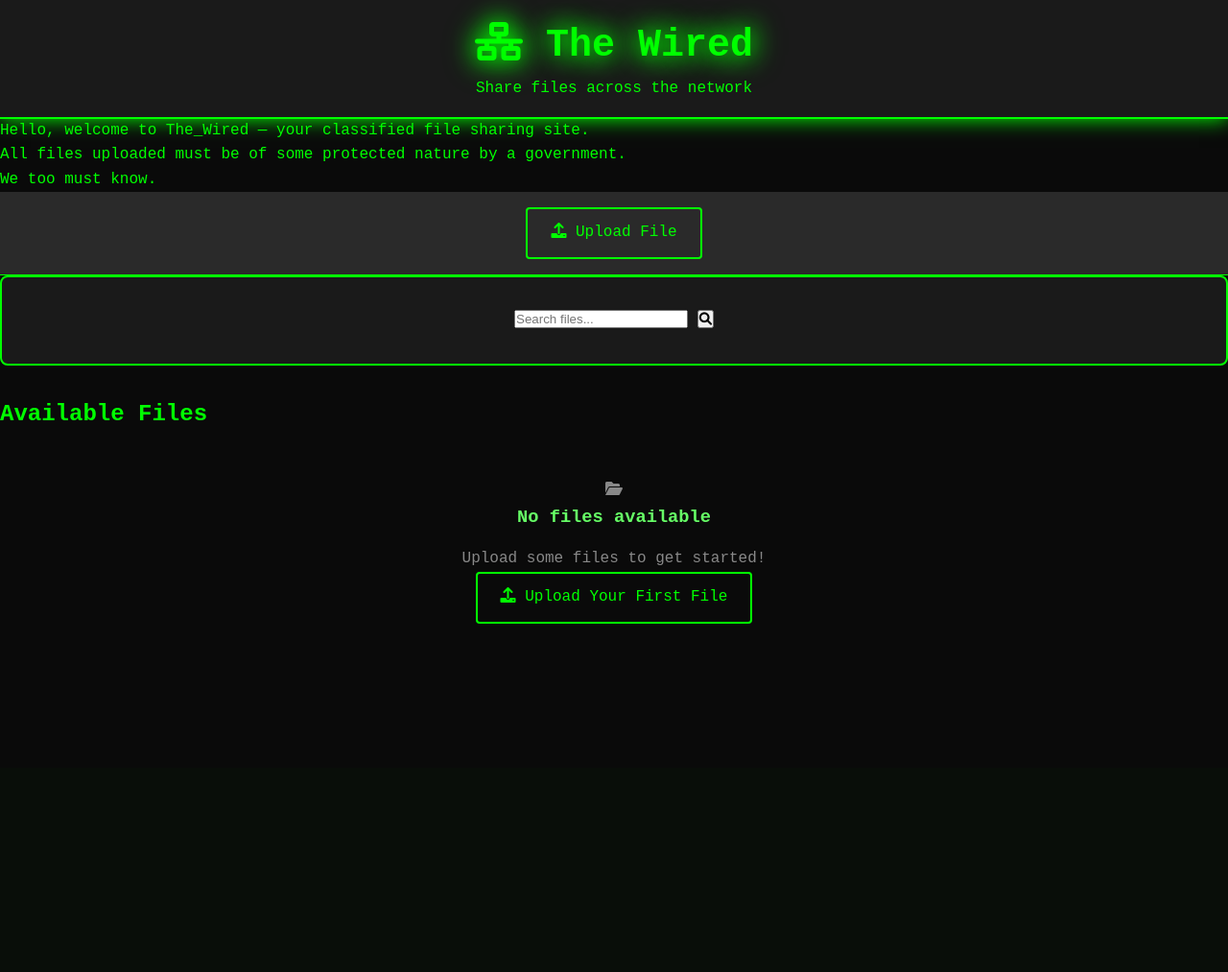
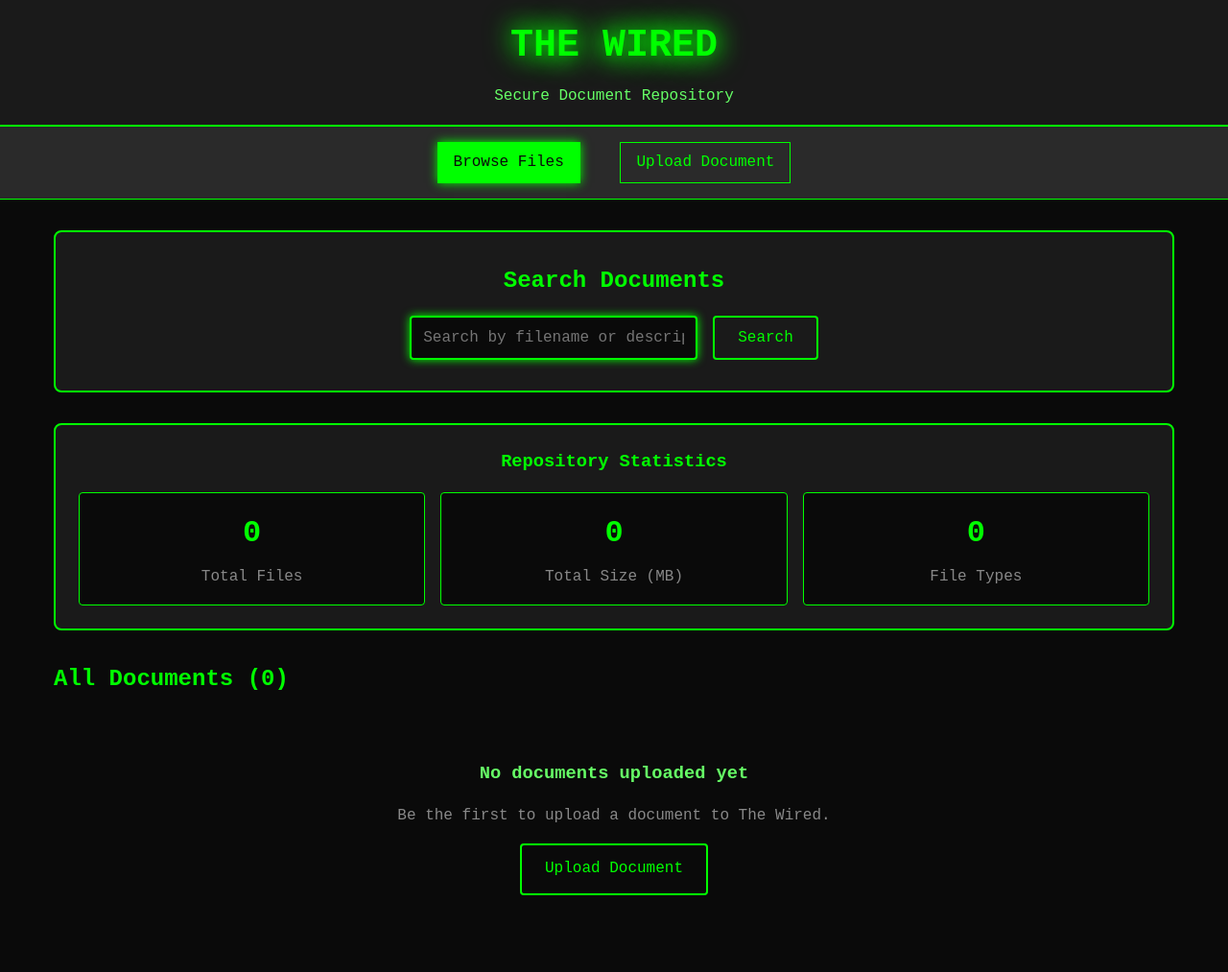
Before and after one commit to Mandrew0822/the_wired, a Flask app: page / in a window 1280 px wide. Shown: the whole page at 96% size. Before the commit the page ends 650 px from the top, so only its background shows below. Run offline with Flask 3, Linux system fonts and the light colour scheme.

Commit message:
Update index.html

```diff
--- a/templates/index.html
+++ b/templates/index.html
@@ -3,184 +3,156 @@
 <head>
     <meta charset="UTF-8">
     <meta name="viewport" content="width=device-width, initial-scale=1.0">
-    <title>The Wired - File Sharing</title>
+    <title>The Wired - Document Repository</title>
     <link rel="stylesheet" href="{{ url_for('static', filename='styles.css') }}">
-    <link href="https://cdnjs.cloudflare.com/ajax/libs/font-awesome/6.0.0/css/all.min.css" rel="stylesheet">
 </head>
 <body>
-    <div class="container">
-        <header class="header">
-            <h1 class="logo">
-                <i class="fas fa-network-wired"></i>
-                The Wired
-            </h1>
-            <p class="tagline">Share files across the network</p>
+    <header>
+        <h1>THE WIRED</h1>
+        <p style="color: #66ff66; margin-top: 0.5rem;">Secure Document Repository</p>
     </header>
 
-    <p>Hello, welcome to The_Wired — your classified file sharing site.</p>
-    <p>All files uploaded must be of some protected nature by a government.</p>
-    <p>We too must know.</p>
-
-        <nav class="nav">
-            <a href="{{ url_for('upload_page') }}" class="btn btn-primary">
-                <i class="fas fa-upload"></i>
-                Upload File
-            </a>
+    <nav>
+        <a href="{{ url_for('index') }}" class="active">Browse Files</a>
+        <a href="{{ url_for('upload') }}">Upload Document</a>
     </nav>
 
-        {% with messages = get_flashed_messages() %}
+    <main>
+        <!-- Flash Messages -->
+        {% with messages = get_flashed_messages(with_categories=true) %}
             {% if messages %}
-                <div class="messages">
-                    {% for message in messages %}
-                        <div class="alert">{{ message }}</div>
+                <div class="flash-messages">
+                    {% for category, message in messages %}
+                        <div class="flash {{ category }}">{{ message }}</div>
                     {% endfor %}
                 </div>
             {% endif %}
         {% endwith %}
 
-        <div class="search-section">
-            <div class="search-box">
-                <input type="text" id="searchInput" placeholder="Search files...">
-                <button id="searchBtn">
-                    <i class="fas fa-search"></i>
-                </button>
+        <!-- Search Section -->
+        <section class="search-section">
+            <h2>Search Documents</h2>
+            <form method="GET" class="search-form">
+                <input
+                    type="text"
+                    name="search"
+                    placeholder="Search by filename or description..."
+                    value="{{ search_query or '' }}"
+                    class="search-input"
+                >
+                <button type="submit" class="btn">Search</button>
+                {% if search_query %}
+                    <a href="{{ url_for('index') }}" class="btn">Clear</a>
+                {% endif %}
+            </form>
+            {% if search_query %}
+                <p style="margin-top: 1rem; color: #66ff66;">
+                    Showing results for: <strong>"{{ search_query }}"</strong>
+                </p>
+            {% endif %}
+        </section>
+
+        <!-- Statistics -->
+        <section class="stats-section" id="stats-section">
+            <h3>Repository Statistics</h3>
+            <div class="stats-grid" id="stats-grid">
+                <div class="loading"></div>
+            </div>
+        </section>
+
+        <!-- Files Section -->
+        <section>
+            <h2 style="margin-bottom: 1rem;">
+                {% if search_query %}
+                    Search Results ({{ files|length }})
+                {% else %}
+                    All Documents ({{ files|length }})
+                {% endif %}
+            </h2>
+
+            {% if files %}
+                <div class="file-grid">
+                    {% for file in files %}
+                        <div class="file-card">
+                            <div class="file-header">
+                                <div>
+                                    <div class="file-name">{{ file.original_name }}</div>
+                                    <div class="file-type">{{ file.original_name.split('.')[-1].upper() }}</div>
                                 </div>
                             </div>
 
-        <div class="files-section">
-            <h2>Available Files</h2>
-            <div id="filesList" class="files-grid">
-                {% if files %}
-                    {% for file in files %}
-                        <div class="file-card">
-                            <div class="file-icon">
-                                {% set ext = file.name.split('.')[-1].lower() %}
-                                {% if ext in ['jpg', 'jpeg', 'png', 'gif'] %}
-                                    <i class="fas fa-image"></i>
-                                {% elif ext in ['mp4', 'avi', 'mov'] %}
-                                    <i class="fas fa-video"></i>
-                                {% elif ext in ['mp3', 'wav'] %}
-                                    <i class="fas fa-music"></i>
-                                {% elif ext in ['pdf'] %}
-                                    <i class="fas fa-file-pdf"></i>
-                                {% elif ext in ['doc', 'docx'] %}
-                                    <i class="fas fa-file-word"></i>
-                                {% elif ext in ['zip', 'rar'] %}
-                                    <i class="fas fa-file-archive"></i>
-                                {% else %}
-                                    <i class="fas fa-file"></i>
+                            <div class="file-meta">
+                                <div><strong>Size:</strong> {{ file.file_size }} MB</div>
+                                <div><strong>Type:</strong> {{ file.file_type }}</div>
+                                <div><strong>Uploaded:</strong> {{ file.upload_date.split('T')[0] }}</div>
+                            </div>
+
+                            {% if file.description and file.description != 'No description' %}
+                                <div class="file-description">
+                                    "{{ file.description }}"
+                                </div>
                             {% endif %}
-                            </div>
-                            <div class="file-info">
-                                <h3 class="file-name">{{ file.name }}</h3>
-                                <p class="file-details">
-                                    Size: {{ file.size_mb }} MB<br>
-                                    Uploaded: {{ file.upload_date }}
-                                </p>
-                            </div>
+
                             <div class="file-actions">
-                                <a href="{{ url_for('download_file', filename=file.name) }}" class="btn btn-download">
-                                    <i class="fas fa-download"></i>
+                                <a href="{{ url_for('download', file_id=file.id) }}" class="btn btn-sm">
                                     Download
                                 </a>
+                                <form method="POST" action="{{ url_for('delete', file_id=file.id) }}"
+                                      style="display: inline-block;"
+                                      onsubmit="return confirm('Are you sure you want to delete this file?')">
+                                    <button type="submit" class="btn btn-sm btn-danger">Delete</button>
+                                </form>
                             </div>
                         </div>
                     {% endfor %}
+                </div>
             {% else %}
                 <div class="empty-state">
-                        <i class="fas fa-folder-open"></i>
-                        <h3>No files available</h3>
-                        <p>Upload some files to get started!</p>
-                        <a href="{{ url_for('upload_page') }}" class="btn btn-primary">
-                            <i class="fas fa-upload"></i>
-                            Upload Your First File
-                        </a>
+                    {% if search_query %}
+                        <h3>No files found</h3>
+                        <p>No documents match your search criteria.</p>
+                        <a href="{{ url_for('index') }}" class="btn" style="margin-top: 1rem;">Show All Files</a>
+                    {% else %}
+                        <h3>No documents uploaded yet</h3>
+                        <p>Be the first to upload a document to The Wired.</p>
+                        <a href="{{ url_for('upload') }}" class="btn" style="margin-top: 1rem;">Upload Document</a>
+                    {% endif %}
                 </div>
             {% endif %}
-            </div>
-        </div>
-    </div>
+        </section>
+    </main>
 
     <script>
-        const searchInput = document.getElementById('searchInput');
-        const searchBtn = document.getElementById('searchBtn');
-        const filesList = document.getElementById('filesList');
-
-        function performSearch() {
-            const query = searchInput.value.trim();
-
-            if (query === '') {
-                location.reload();
-                return;
-            }
-
-            fetch(`/search?q=${encodeURIComponent(query)}`)
+        // Load statistics
+        fetch('/api/stats')
             .then(response => response.json())
             .then(data => {
-                    displayFiles(data.files);
+                const statsGrid = document.getElementById('stats-grid');
+                statsGrid.innerHTML = `
+                    <div class="stat-item">
+                        <div class="stat-value">${data.total_files}</div>
+                        <div class="stat-label">Total Files</div>
+                    </div>
+                    <div class="stat-item">
+                        <div class="stat-value">${data.total_size_mb}</div>
+                        <div class="stat-label">Total Size (MB)</div>
+                    </div>
+                    <div class="stat-item">
+                        <div class="stat-value">${Object.keys(data.file_types).length}</div>
+                        <div class="stat-label">File Types</div>
+                    </div>
+                `;
             })
             .catch(error => {
-                    console.error('Search error:', error);
-                });
-        }
-
-        function displayFiles(files) {
-            if (files.length === 0) {
-                filesList.innerHTML = `
-                    <div class="empty-state">
-                        <i class="fas fa-search"></i>
-                        <h3>No files found</h3>
-                        <p>Try a different search term</p>
-                    </div>
-                `;
-                return;
-            }
-
-            filesList.innerHTML = files.map(file => {
-                const ext = file.name.split('.').pop().toLowerCase();
-                let icon = 'fas fa-file';
-
-                if (['jpg', 'jpeg', 'png', 'gif'].includes(ext)) icon = 'fas fa-image';
-                else if (['mp4', 'avi', 'mov'].includes(ext)) icon = 'fas fa-video';
-                else if (['mp3', 'wav'].includes(ext)) icon = 'fas fa-music';
-                else if (ext === 'pdf') icon = 'fas fa-file-pdf';
-                else if (['doc', 'docx'].includes(ext)) icon = 'fas fa-file-word';
-                else if (['zip', 'rar'].includes(ext)) icon = 'fas fa-file-archive';
-
-                return `
-                    <div class="file-card">
-                        <div class="file-icon">
-                            <i class="${icon}"></i>
-                        </div>
-                        <div class="file-info">
-                            <h3 class="file-name">${file.name}</h3>
-                            <p class="file-details">
-                                Size: ${file.size_mb} MB<br>
-                                Uploaded: ${file.upload_date}
-                            </p>
-                        </div>
-                        <div class="file-actions">
-                            <a href="/download/${encodeURIComponent(file.name)}" class="btn btn-download">
-                                <i class="fas fa-download"></i>
-                                Download
-                            </a>
-                        </div>
-                    </div>
-                `;
-            }).join('');
-        }
-
-        searchBtn.addEventListener('click', performSearch);
-        searchInput.addEventListener('keypress', function(e) {
-            if (e.key === 'Enter') {
-                performSearch();
-            }
+                const statsGrid = document.getElementById('stats-grid');
+                statsGrid.innerHTML = '<div style="color: #ff0066;">Error loading statistics</div>';
             });
 
-        // Clear search
-        searchInput.addEventListener('input', function() {
-            if (this.value === '') {
-                location.reload();
+        // Auto-focus search input
+        document.addEventListener('DOMContentLoaded', function() {
+            const searchInput = document.querySelector('.search-input');
+            if (searchInput && !searchInput.value) {
+                searchInput.focus();
             }
         });
     </script>
```
Lines whose indentation alone changed are shown as unchanged.
